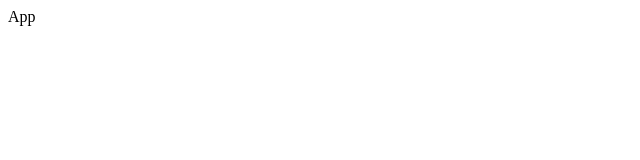
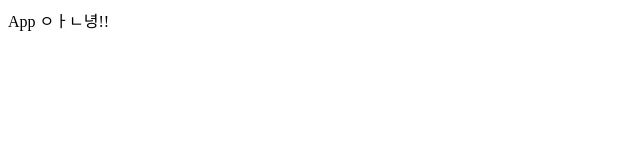
Before and after one commit to kihonoluluhawaii/Marketer---epic, a React (Vite) app: page / in a window 1280 px wide. Shown: the top 160 px of the page, without its empty margins (0-640 px from the left). Built offline with nearby package versions, Linux system fonts and the light colour scheme.

Commit message:
feat: hi

```diff
--- a/src/App.tsx
+++ b/src/App.tsx
@@ -1,7 +1,5 @@
 function App() {
-    return (
-        <div>App</div>
-    );
+    return <div>App ㅇㅏㄴ녕!!</div>;
 }
 
 export default App;
```
